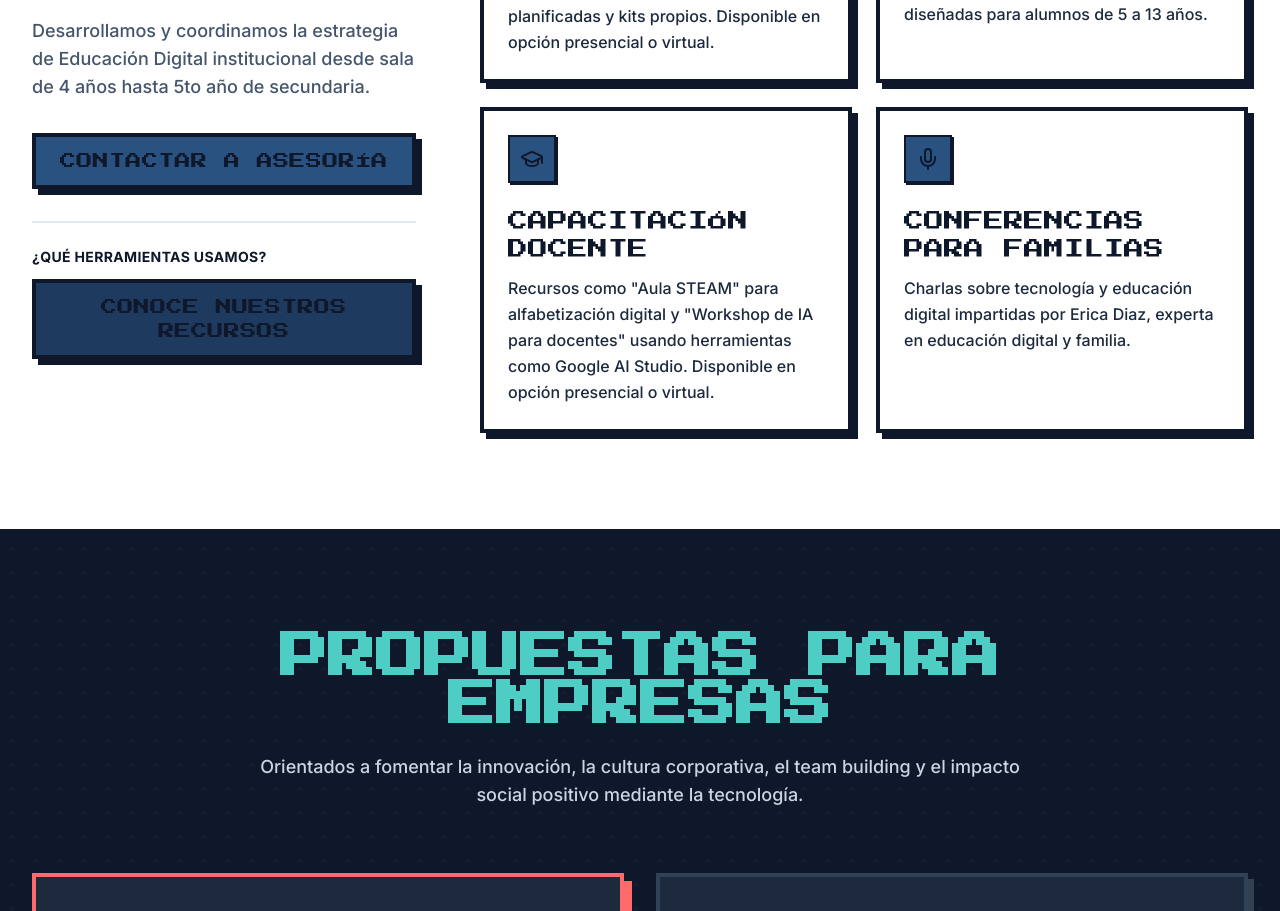
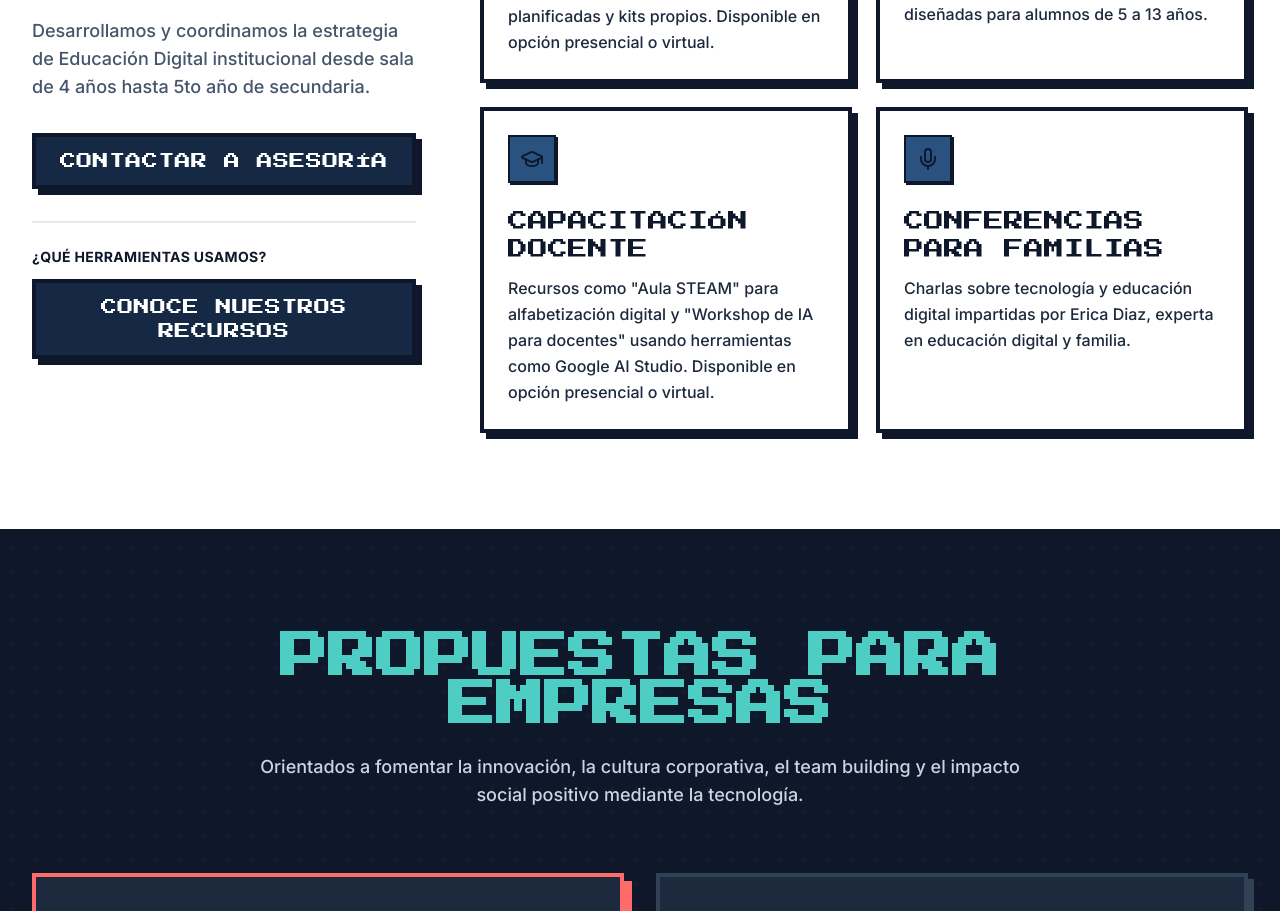
Before and after one commit to juanpachecovibecoding/web-de-playcode-oficial, a React (Vite) app: page / in a window 1280 px wide. Shown: the part 4581-5492 px from the top of the page. Built offline with nearby package versions, Linux system fonts and the light colour scheme; no server answers; the database is empty.

Commit message:
style: update CONTACTAR A ASESORÍA and CONOCE NUESTROS RECURSOS buttons to primary navy style

```diff
--- a/src/components/Schools.tsx
+++ b/src/components/Schools.tsx
@@ -22,7 +22,7 @@ export const Schools: React.FC = () => {
                 href="https://wa.me/5491173708555?text=Hola,%20quiero%20solicitar%20informaci%C3%B3n%20sobre%20el%20servicio%20de%20asesor%C3%ADa%20para%20colegios"
                 target="_blank"
                 rel="noopener noreferrer"
-                className="inline-block text-center px-6 py-3 bg-[#2a5280] hover:bg-[#1e3a5f] text-slate-900 font-pixel tracking-wide border-4 border-slate-900 shadow-[6px_6px_0_0_#0f172a] active:shadow-[0px_0px_0_0_#0f172a] active:translate-y-[6px] active:translate-x-[6px] transition-all"
+                className="inline-block text-center px-6 py-3 bg-[#152945] hover:bg-[#1e3a5f] text-white font-pixel tracking-wide border-4 border-slate-900 shadow-[6px_6px_0_0_#0f172a] active:shadow-[0px_0px_0_0_#0f172a] active:translate-y-[6px] active:translate-x-[6px] transition-all"
               >
                 CONTACTAR A ASESORÍA
               </a>
@@ -38,7 +38,7 @@ export const Schools: React.FC = () => {
                     window.history.pushState({}, '', '/recursos');
                     window.dispatchEvent(new PopStateEvent('popstate'));
                   }}
-                  className="inline-block text-center px-6 py-3 bg-[#1e3a5f] hover:bg-[#ffd166] text-slate-900 font-pixel tracking-wide border-4 border-slate-900 shadow-[6px_6px_0_0_#0f172a] active:shadow-[0px_0px_0_0_#0f172a] active:translate-y-[6px] active:translate-x-[6px] transition-all cursor-pointer"
+                  className="inline-block text-center px-6 py-3 bg-[#152945] hover:bg-[#1e3a5f] text-white font-pixel tracking-wide border-4 border-slate-900 shadow-[6px_6px_0_0_#0f172a] active:shadow-[0px_0px_0_0_#0f172a] active:translate-y-[6px] active:translate-x-[6px] transition-all cursor-pointer"
                 >
                   CONOCE NUESTROS RECURSOS
                 </a>
```
